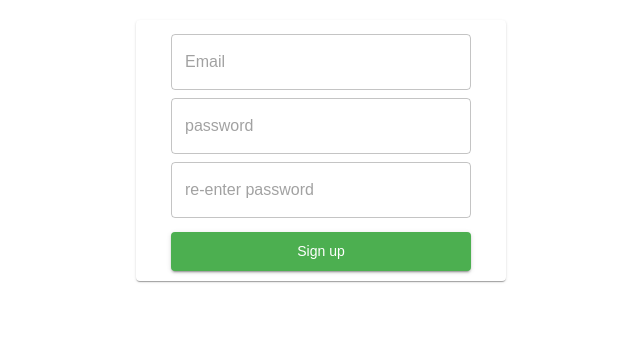
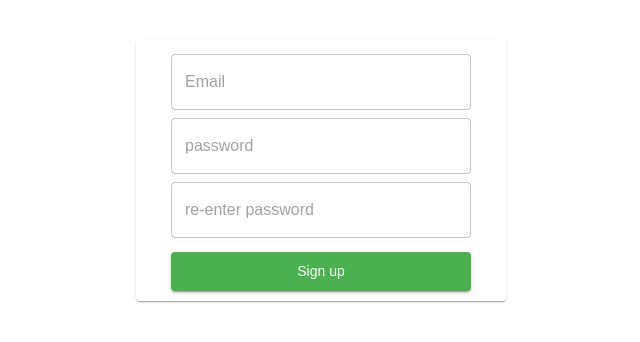
Before and after one commit to haruka-izm/food_tracker, a React (Create React App) app in the folder client/: page /signup in a window 1280 px wide. Shown: the top 342 px of the page, without its empty margins (319-959 px from the left). Built offline with nearby package versions, Linux system fonts and the light colour scheme; what keymirror would draw is missing.

Commit message:
Styled error messages

```diff
--- a/client/src/components/Items.jsx
+++ b/client/src/components/Items.jsx
@@ -8,6 +8,7 @@ import NavigateNextIcon from '@material-ui/icons/NavigateNext';
 import NavigateBeforeIcon from '@material-ui/icons/NavigateBefore';
 import ClearIcon from '@material-ui/icons/Clear';
 import DoneIcon from '@material-ui/icons/Done';
+import ArrowDropDownIcon from '@material-ui/icons/ArrowDropDown';
 import MaterialTable from 'material-table';
 import { connect } from 'react-redux';
 import * as actions from '../actions/actions';
@@ -71,7 +72,8 @@ const Items = (props) => {
         NextPage: () => <NavigateNextIcon />,
         PreviousPage: () => <NavigateBeforeIcon />,
         Clear: () => <ClearIcon style={{ color: 'red' }} />,
-        Check: () => <DoneIcon color='secondary' />
+        Check: () => <DoneIcon color='secondary' />,
+        SortArrow: () => <ArrowDropDownIcon />
     }
 
     const checkExpiryDate = (rowData) => {
--- a/client/src/components/Login.jsx
+++ b/client/src/components/Login.jsx
@@ -1,6 +1,6 @@
 import React, { useState } from 'react';
 // import axios from 'axios';
-import { TextField, Button, FormControl, makeStyles } from "@material-ui/core";
+import { TextField, Button, FormControl, makeStyles, Typography } from "@material-ui/core";
 import Paper from '@material-ui/core/Paper';
 //import { makeStyles } from '@material-ui/core/styles';
 //import { setUserSession } from '../utils/Common';
@@ -39,8 +39,7 @@ const Login = props => {
         if (res.status === 400) {
             console.log('400 called')
             const json = await res.json();
-            // setError(json.message);
-            //setError(error.res.data.message)
+            setError(json.message);
         } else {
             console.error('API error /api/login ', res);
             //setError("Something went wrong. Please try again later.")
@@ -53,7 +52,7 @@ const Login = props => {
     }
 
     return (
-        <Paper>
+        <Paper className={classes.paper}>
             <div className={classes.container}>
                 <div>
                     {/*
@@ -79,7 +78,10 @@ const Login = props => {
                        </form>
 
                        */}
-                    {error}
+                    <Typography className={classes.warning}>
+                        {error}
+                    </Typography>
+
                 </div>
                 <div >
                     <Button type='submit' onClick={handleLogin} variant='contained' color="primary" className={classes.login}>Log In</Button>
--- a/client/src/components/Signup.jsx
+++ b/client/src/components/Signup.jsx
@@ -1,5 +1,5 @@
 import React, { useState } from 'react';
-import { TextField, Button, FormControl } from "@material-ui/core";
+import { TextField, Button, FormControl, Typography } from "@material-ui/core";
 import Paper from '@material-ui/core/Paper';
 import { withStyles } from "@material-ui/core/styles";
 import style from '../styles/styleSignup';
@@ -60,7 +60,10 @@ const SignUp = props => {
                      *  </form>
                      */}
 
-                    {error}
+                    <Typography className={classes.warning}>
+                        {error}
+                    </Typography>
+
                 </div>
                 <div >
                     <Button type='submit' onClick={handleSignup} variant="contained" color="secondary" className={classes.signup}>Sign up</Button>
--- a/client/src/styles/styleLogin.js
+++ b/client/src/styles/styleLogin.js
@@ -1,13 +1,19 @@
 export default () => ({
+    paper: {
+        width: '400px',
+        margin: 'auto',
+        marginTop: '40px'
+    },
     container: {
         //flexDirection: 'column',
         width: '350px',
         textAlign: 'center',
         display: 'block',
-        padding: '10px'
+        padding: '10px',
+
     },
-    formWarning: {
-        color: "#ff0000"
+    warning: {
+        color: "#ff0000",
     },
     emailAndPassword: {
         padding: '6px 0',
--- a/client/src/styles/styleSignup.js
+++ b/client/src/styles/styleSignup.js
@@ -6,10 +6,10 @@ export default () => ({
         display: 'block',
         padding: '10px',
         margin: 'auto',
-        marginTop: '20px',
+        marginTop: '40px',
         marginBottom: '20px'
     },
-    formWarning: {
+    warning: {
         color: "#ff0000"
     },
     emailAndPassword: {
--- a/client/src/theme/theme.js
+++ b/client/src/theme/theme.js
@@ -17,94 +17,8 @@ export const theme = createMuiTheme({
       main: '#4caf50', // light green
       contrastText: '#fff'
     },
-  }
-});
-
-const sample = createMuiTheme({
-  typography: {
-    fontFamily:
-      'Roboto',
-    fontSize: 12,
-    h4: {
-      textAlign: "center",
-      "&:after": {
-        content: "close-quote",
-        borderBottom: `2px solid `,
-        maxWidth: "80px",
-        display: "block",
-        margin: "0.5em auto"
-      }
-    },
-    h6: {
-      display: 'inline',
-      cursor: "pointer"
-    },
-    body1: {
-      display: 'inline'
-    },
-  },
-  palette: {
-    common: {
-      gray: "#efeeee",
-      darkGray: "#5d5d5d"
-    },
-
-    secondary: { main: "#DF1B1B" }
-  },
-  shape: {
-    borderRadius: "7px"
-  },
-  overrides: {
-    MuiPaper: {
-      customPrimary: {
-        textAlign: "center",
-        margin: "50px auto",
-        padding: "20px",
-        width: "60%",
-        maxWidth: "500px",
-      }
-    },
-    MuiCard: {
-      root: {
-        padding: "10% 5%",
-        "&:hover": {
-          cursor: "pointer"
-        }
-      }
-    },
-    MuiCheck: {
-      custom: {
-        fill: 'primary'
-      }
-    },
-    MuiButton: {
-      root: {
-        textTransform: "capitalize"
-      },
-      contained: {
-        textAlign: "center",
-        margin: "10px",
-        padding: "10px 40px"
-      }
-    },
-    MuiFormLabel: {
-      root: {
-        margin: "1em 0 0.5em 0",
-        display: 'block',
-        textAlign: "left",
-        fontWeight: "bold",
-        color: "black",
-        fontSize: "1em"
-      }
-    },
-    MuiTextField: {
-      root: {
-        width: "100%",
-        margin: "8px 0",
-        borderRadius: "4px",
-        boxSizing: "border-box",
-        fontSize: "20px"
-      }
+    warning: {
+      main: '#FF0000' // red
     }
   }
 });
```
